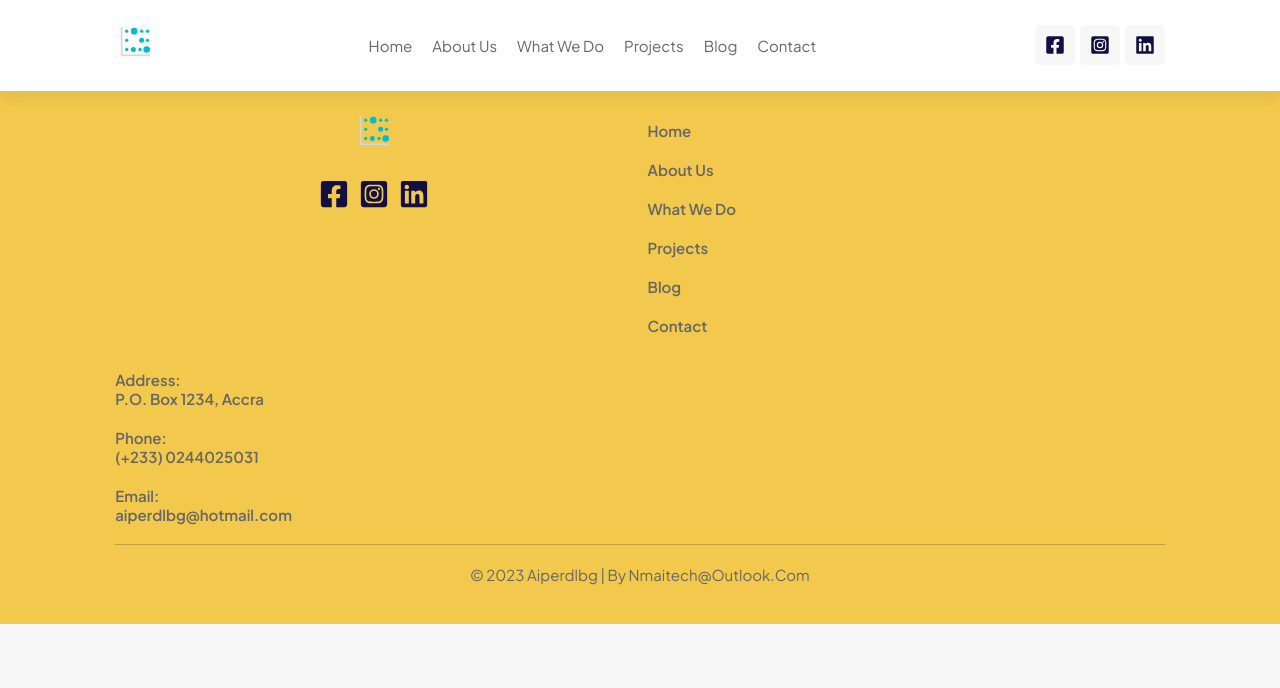
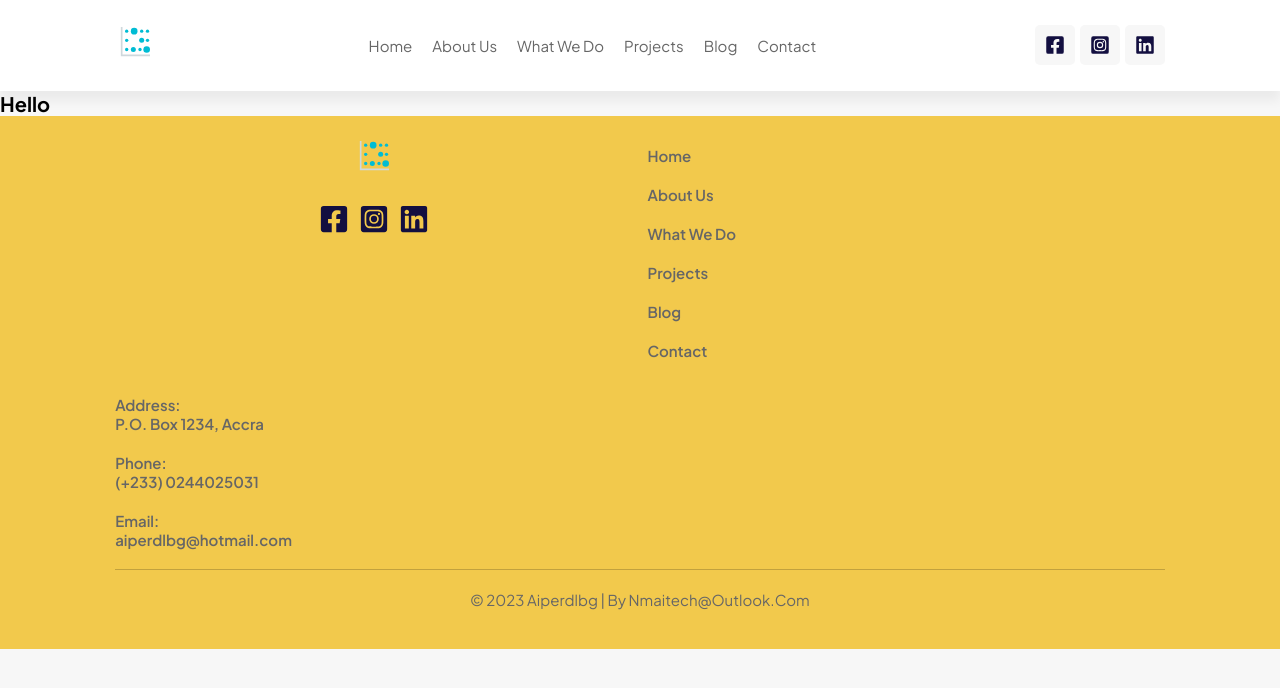
Before and after one commit to Surnmai/hon-adomako-ngo, a React (Create React App) app: page /about in a window 1280 px wide. Shown: the top 688 px of the page. Built offline with nearby package versions, Linux system fonts and the light colour scheme.

Commit message:
test route with pages

```diff
--- a/src/App.js
+++ b/src/App.js
@@ -5,7 +5,7 @@ import { BrowserRouter as Router, Routes, Route } from "react-router-dom";
 import NavBar from "./Components/NavBar";
 import Footer from "./Components/Footer";
 import Home from "./Pages/Home";
-// import Ok from "./Pages/Ok";
+import AboutUs from "./Pages/AboutUs";
 
 function App() {
   return (
@@ -14,7 +14,7 @@ function App() {
         <NavBar />
         <Routes>
           <Route path="/" element={<Home />} />
-          {/* <Route path="/" element={<Ok />} /> */}
+          <Route path="/about" element={<AboutUs />} />
         </Routes>
         <Footer />
       </Router>
--- a/src/Pages/Ok.js
+++ b/src/Pages/AboutUs.js
@@ -2,13 +2,14 @@ import React from "react";
 // import About from "../Components/Mission";
 // import Hero from "../Components/Hero";
 
-const Ok = () => {
+const AboutUs = () => {
   return (
     <>
       {/* <h4>Hello</h4> */}
       {/* <About /> */}
+      <h1>Hello</h1>
     </>
   );
 };
 
-export default Ok;
+export default AboutUs;
```
